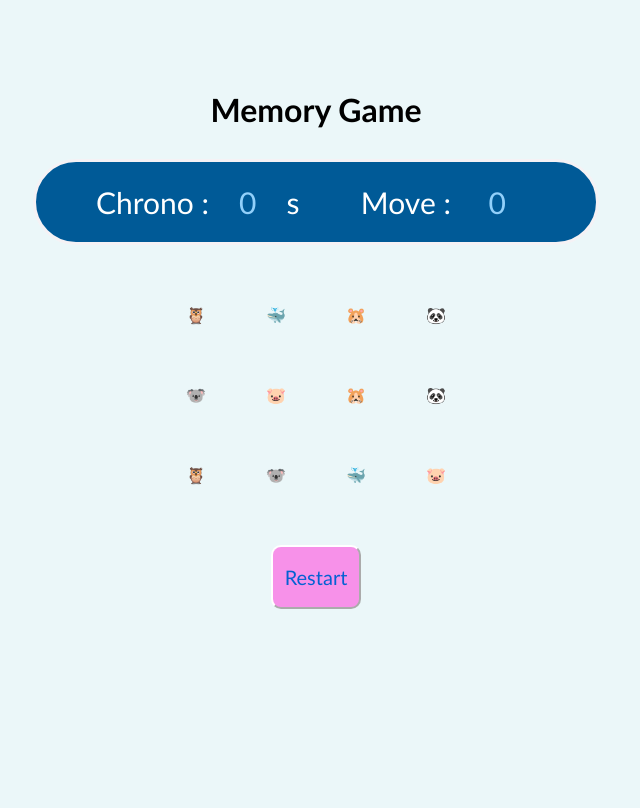
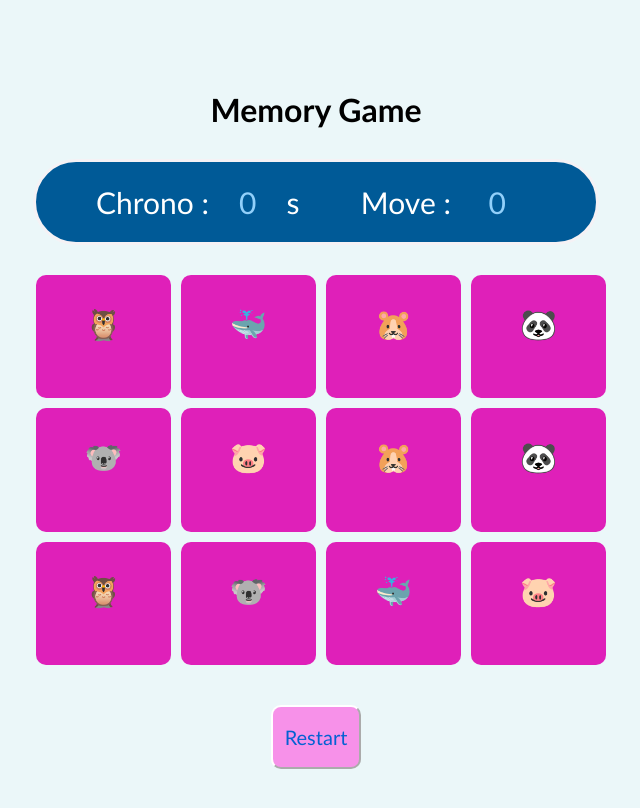
Before and after one commit to mouna243/S2_brif1, a plain HTML site: page index.html in a window 1280 px wide. Shown: the whole page, without its empty margins (324-964 px from the left). Drawn offline with Linux system fonts and the light colour scheme.

Commit message:
le changement de style

```diff
--- a/style.css
+++ b/style.css
@@ -1,9 +1,10 @@
-*{
+* {
    padding: 30px;
    margin: 0;
    font-family: 'Gill Sans', 'Gill Sans MT', Calibri, 'Trebuchet MS', sans-serif;
 }
-body{
+
+body {
    display: flex;
    flex-direction: column;
    justify-content: center;
@@ -12,14 +13,15 @@ body{
    background-color: rgb(235, 247, 249);
 
 }
- .conteur{
+
+.conteur {
    display: flex;
    justify-content: space-between;
    align-items: center;
    width: 500px;
    height: 20px;
    font-size: 30px;
-   font-family: Cambria, Cochin, Georgia, Times, 'Times New Roman', serif ;
+   font-family: Cambria, Cochin, Georgia, Times, 'Times New Roman', serif;
    border-color: rgb(245, 242, 245);
    border-radius: 70px;
    border-style: solid;
@@ -27,16 +29,19 @@ body{
    background-color: rgb(0, 90, 151);
 
 }
- .conteur span{
+
+.conteur span {
 
    color: rgb(146, 208, 250);
 }
- .carts{
+
+.carts {
    display: grid;
-   grid-template-columns: repeat(4,1fr);
-   grid-template-rows: repeat(3,1fr);
+   grid-template-columns: repeat(4, 1fr);
+   grid-template-rows: repeat(3, 1fr);
 }
- button{
+
+button {
    background-color: rgb(247, 145, 233);
    color: rgb(4, 97, 211);
    border-radius: 10px;
@@ -48,7 +53,24 @@ body{
    justify-content: center;
    align-items: center;
 }
- button:hover{
+
+button:hover {
    background-color: rgb(4, 97, 211);
-    color:rgb(247, 145, 233)
+   color: rgb(247, 145, 233)
 }
+
+.carts {
+   display: grid;
+   grid-template-columns: repeat(4, 1fr);
+   grid-template-rows: repeat(3, 1fr);
+   width: 50%;
+   height: 50vh;
+}
+
+.cart {
+   background-color: rgb(223, 32, 185);
+   border-radius: 10px;
+   margin-left: 10px;
+   margin-bottom: 10px;
+   font-size: 30px;
+}
```
Lines whose indentation alone changed are shown as unchanged.
